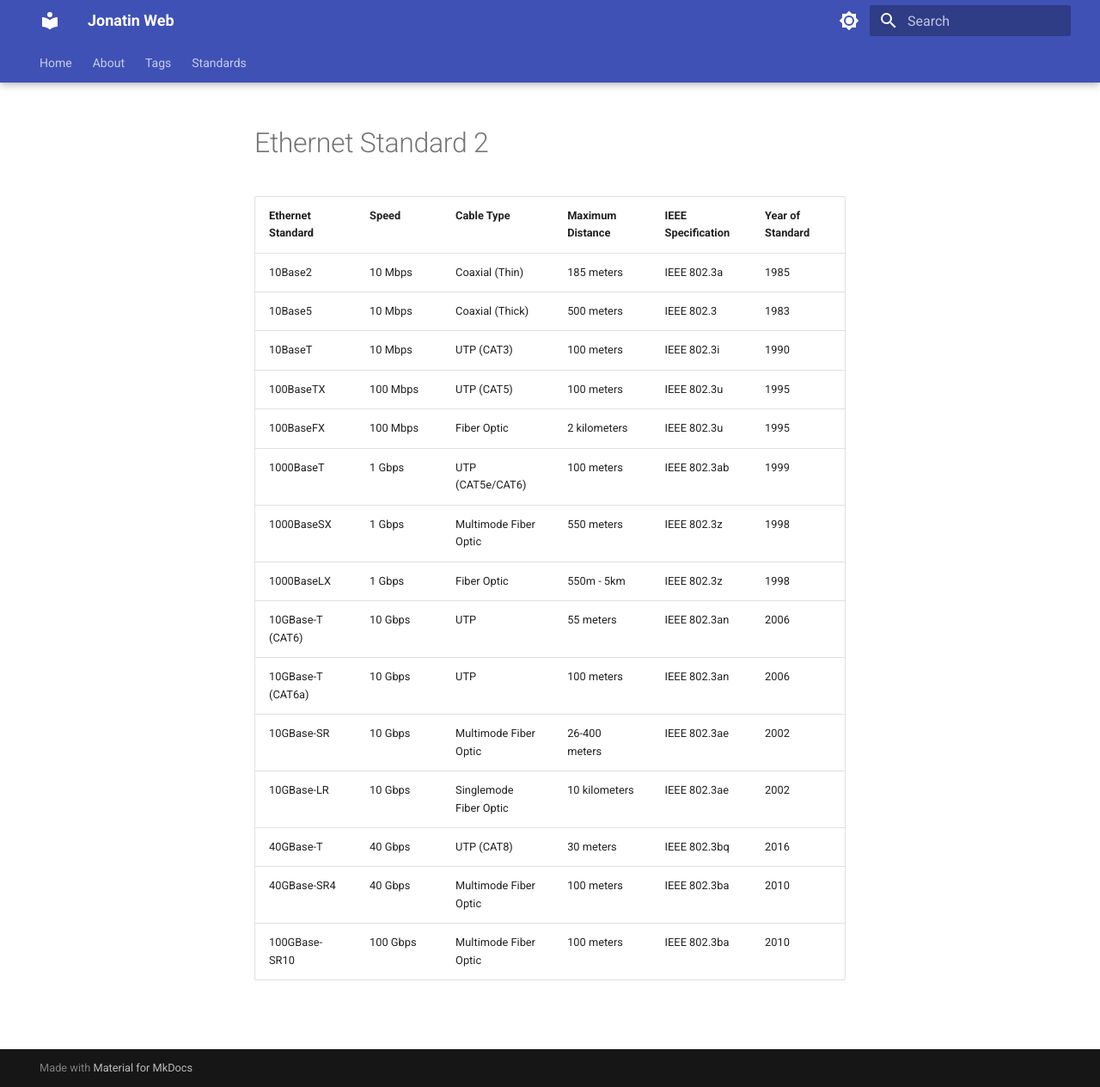
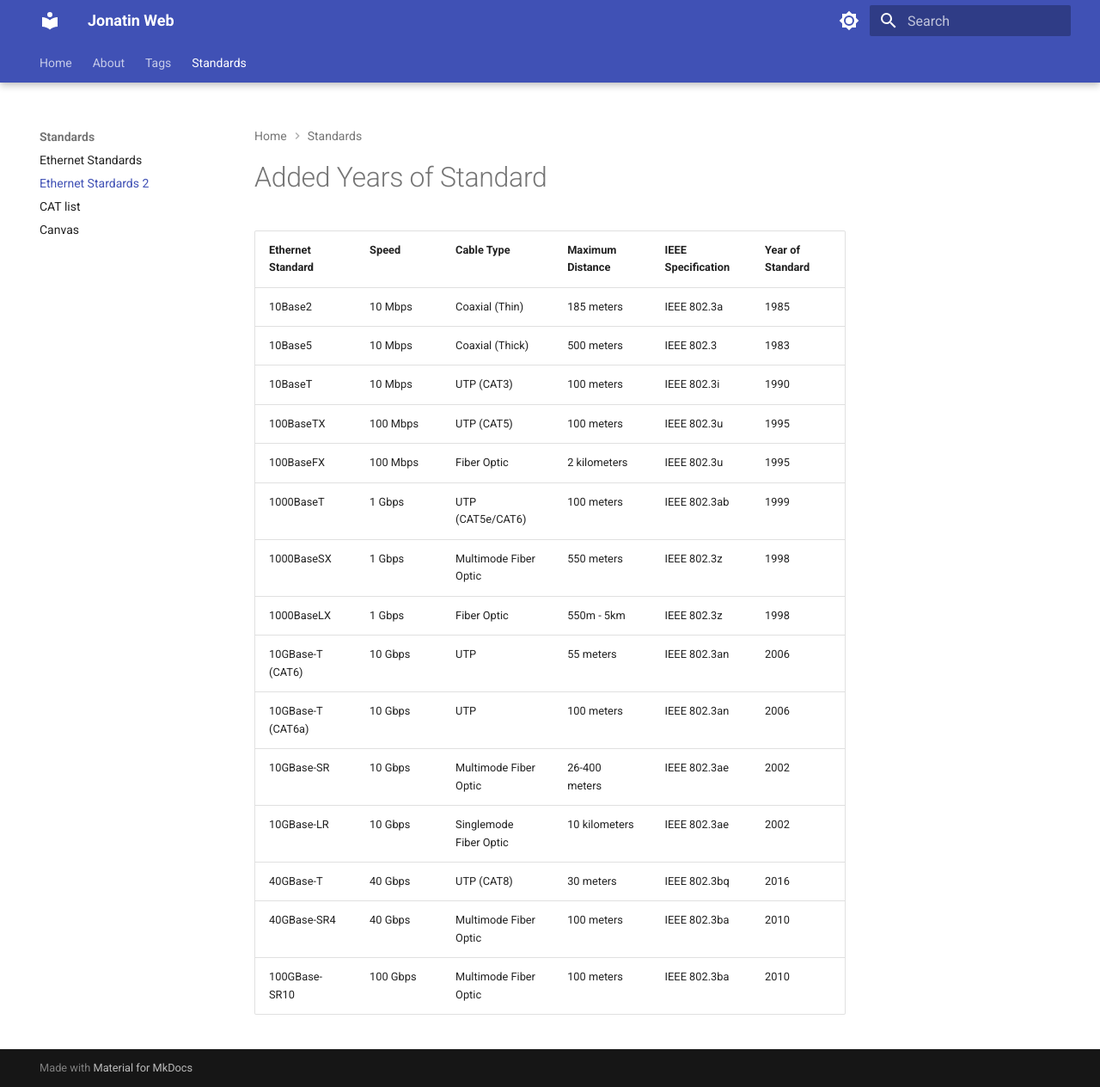
Before and after one commit to Vacc1/mkdocs, an MkDocs documentation site: the page built from docs/Standards/Ethernet_Standard_2.md, in a window 1280 px wide and 1264 px high. Shown: the whole window at 86% size. Built offline with MkDocs 1.6.1 and Material for MkDocs 9.7.7, drawn with Linux system fonts in a browser that asks for light colours.

Commit message:
change nav and gave ethernet stardard 2 a title

```diff
--- a/docs/Standards/Ethernet_Standard_2.md
+++ b/docs/Standards/Ethernet_Standard_2.md
@@ -1,3 +1,4 @@
+# Added Years of Standard
 | Ethernet Standard | Speed    | Cable Type             | Maximum Distance | IEEE Specification | Year of Standard |
 | ----------------- | -------- | ---------------------- | ---------------- | ------------------ | ---------------- |
 | 10Base2           | 10 Mbps  | Coaxial (Thin)         | 185 meters       | IEEE 802.3a        | 1985             |
--- a/mkdocs.yml
+++ b/mkdocs.yml
@@ -51,5 +51,6 @@ nav:
   - Tags: about/tags.md
   - Standards:
     - Ethernet Standards: Standards/Ethernet_standard.md
+    - Ethernet Stardards 2: Standards/Ethernet_Standard_2.md
     - CAT list: Standards/cat_list.md
     - Canvas: Standards/Canvas.md
```
